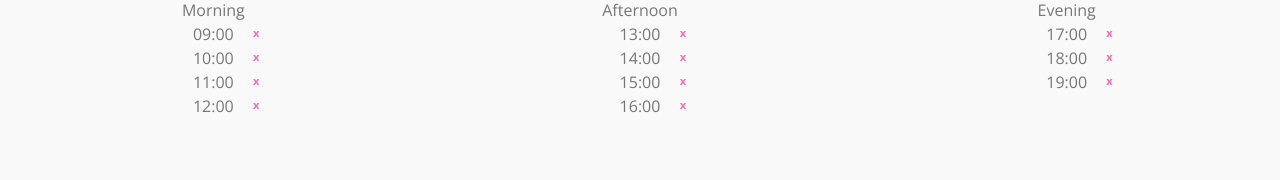
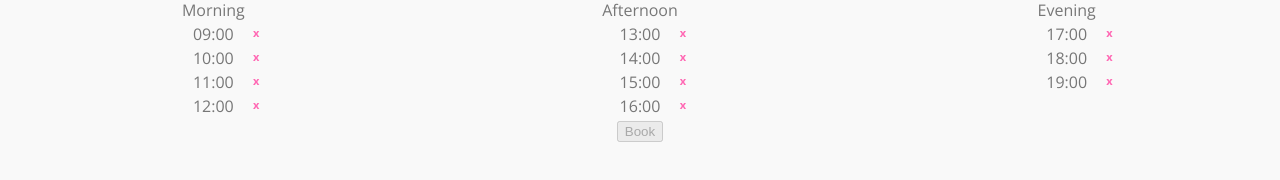
Before and after one commit to rdord/tn-book, a React (Create React App) app: page / in a window 1280 px wide. Shown: the part 526-706 px from the top of the page. Built offline with nearby package versions, Linux system fonts and the light colour scheme.

Commit message:
add booking and setting unavailable hours

```diff
--- a/src/App.js
+++ b/src/App.js
@@ -1,8 +1,9 @@
-import React, { useState } from 'react';
+import React, { useState, useEffect } from 'react';
 import './App.css';
 import Calendar from './components/Calendar/Calendar';
 import TimePicker from './components/TimePicker/TimePicker';
-import { set } from 'date-fns';
+import BookButton from './components/BookButton/BookButton';
+import { addHours } from 'date-fns';
 
 function App() {
   const [isAdmin, setIsAdmin] = useState(false);
@@ -12,10 +13,29 @@ function App() {
   const [selectedHour, setSelectedHour] = useState(null);
   const [unavailableHours, setUnavailableHours] = useState([]);
   const [appointments, setAppointments] = useState([]);
+  const [appointmentDuration, setAppointmentDuration] = useState(3);
 
   const onDateClick = day => setSelectedDay(day);
   const onTimeClick = hour => setSelectedHour(hour);
-  const setUnavailable = hour => setUnavailableHours([...unavailableHours, hour]);
+  const setUnavailable = hours => setUnavailableHours([...unavailableHours, ...hours]);
+  const setDuration = hours => setAppointmentDuration(hours);
+
+  const onBookClick = appt => {
+    let hour = appt.start;
+    let allHours = [];
+    setAppointments([...appointments, appt]);
+
+    for (let i = 0; i < appointmentDuration; i++) {
+      allHours.push(hour);
+      hour = addHours(hour, 1);
+    }
+
+    setUnavailable(allHours);
+  };
+
+  useEffect(() => {
+    console.log('unavailableHours', unavailableHours);
+  }, [unavailableHours]);
 
   return (
     <div className='App'>
@@ -29,6 +49,7 @@ function App() {
         unavailableHours={unavailableHours}
         setUnavailable={setUnavailable}
       />
+      <BookButton onBookClick={onBookClick} selectedHour={selectedHour} duration={appointmentDuration} />
     </div>
   );
 }
--- /dev/null
+++ b/src/components/BookButton/BookButton.js
@@ -0,0 +1,24 @@
+import React, { useEffect } from 'react';
+import './BookButton.css';
+import { format, isDate } from 'date-fns';
+
+const BookButton = ({ onBookClick, selectedHour, duration }) => {
+  const appt = {
+    start: selectedHour,
+    duration: duration,
+    title: selectedHour ? `${format(selectedHour, 'd.MMM.yy HH:mm')} appointment` : null,
+    description: ''
+  };
+
+  useEffect(() => {
+    console.log('appt', appt);
+  }, [appt]);
+
+  return (
+    <button onClick={() => onBookClick(appt)} disabled={!isDate(selectedHour)}>
+      Book
+    </button>
+  );
+};
+
+export default BookButton;
--- a/src/components/TimePicker/TimePicker.css
+++ b/src/components/TimePicker/TimePicker.css
@@ -22,6 +22,7 @@
 
 .timepicker .slot.disabled {
   color: rgb(204, 204, 204);
+  background: gray;
   pointer-events: none;
 }
 
--- a/src/components/TimePicker/TimePickerSlots.js
+++ b/src/components/TimePicker/TimePickerSlots.js
@@ -31,18 +31,26 @@ const TimePickerSlots = ({
   for (let i = 0; i <= workdayLength; i++) {
     const isSelectedHour = isSameHour(hour, selectedHour);
     const cloneHour = hour;
+    let isUnavailableHour = false;
+
+    unavailableHours.forEach(h => {
+      if (isSameHour(h, cloneHour)) {
+        isUnavailableHour = true;
+        return;
+      }
+    });
+
+    console.log('isUnavailableHour', isUnavailableHour);
 
     const hourSlot = (
       <div
-        className={`slot ${isSelectedHour ? 'selected' : ''}`}
+        className={`slot ${isUnavailableHour ? 'disabled' : isSelectedHour ? 'selected' : ''}`}
         onClick={() => onTimeClick(cloneHour)}
         key={hour.toString()}>
-        <div key={hour.toString()}>
-          {format(hour, 'HH:mm')}
-          <span className='disable-slot' onClick={() => setUnavailable(cloneHour)}>
-            x
-          </span>
-        </div>
+        {format(hour, 'HH:mm')}
+        <span className='disable-slot' onClick={() => setUnavailable([cloneHour])}>
+          x
+        </span>
       </div>
     );
 
```
Also changed, not shown: src/components/BookButton/BookButton.css (added).
